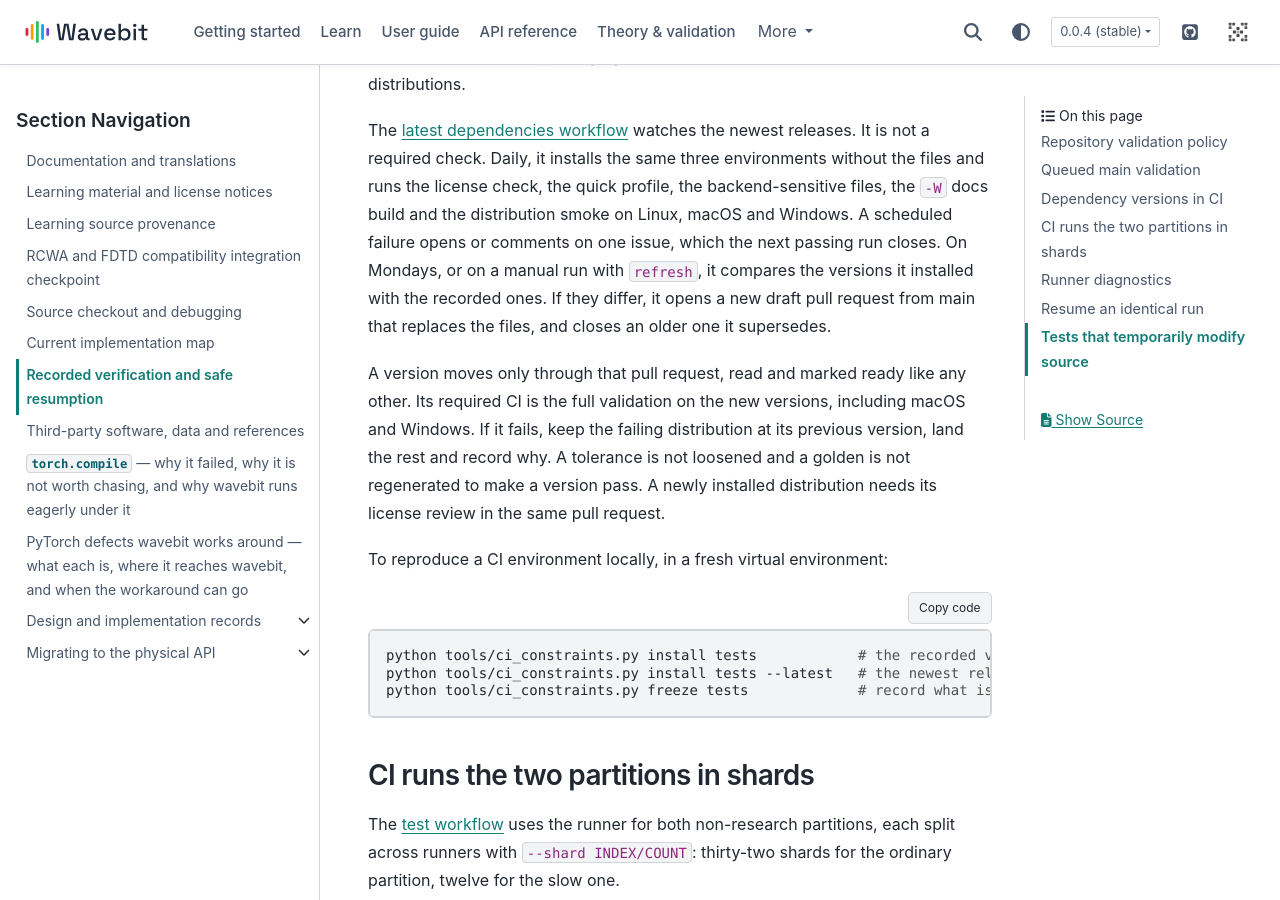
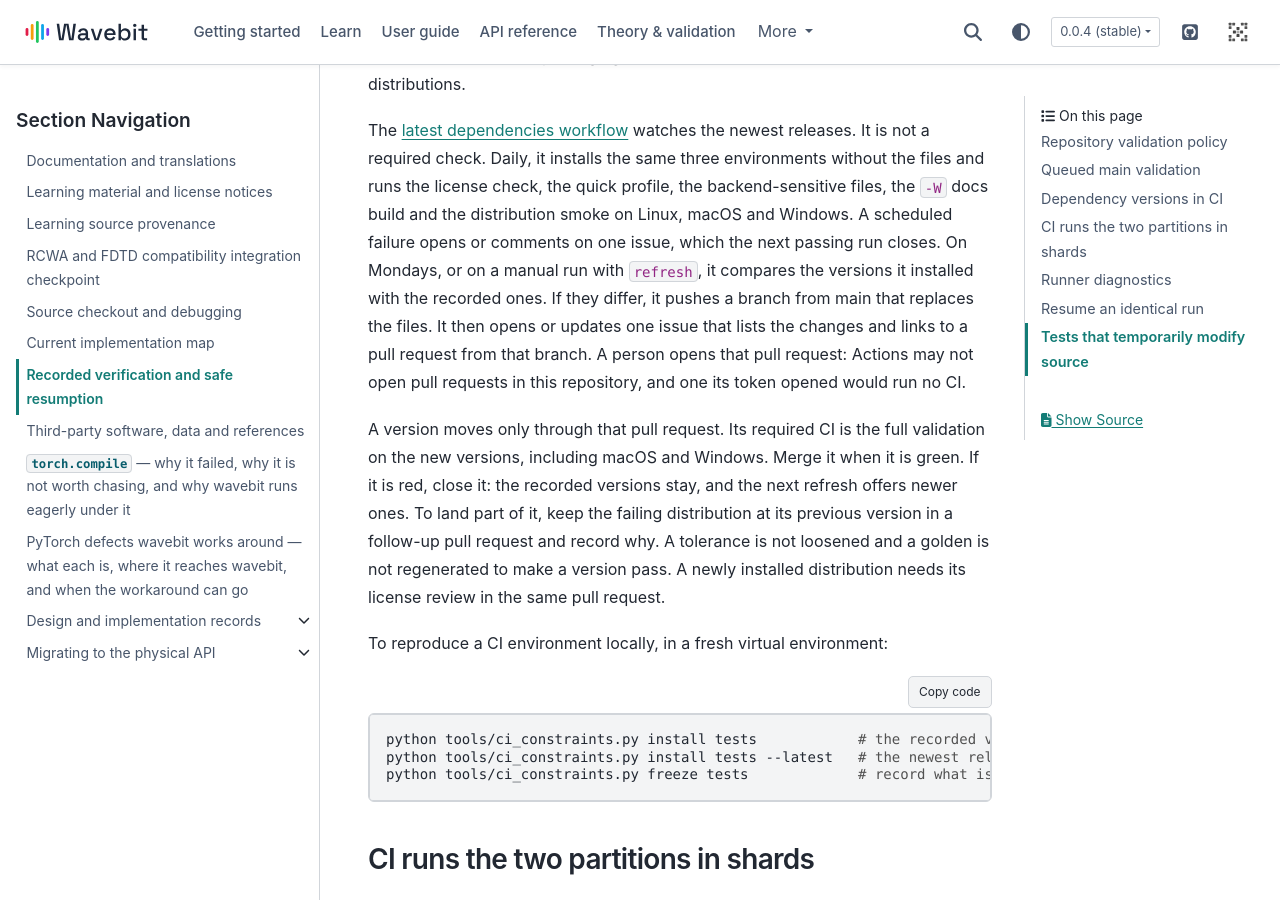
Before and after one commit to fieldalgo/wavebit, a Sphinx documentation site: the page built from docs/development/verification.md, in a window 1280 px wide and 900 px high, scrolled down 3644 px. Built offline with Sphinx 7.4.7 and the PyData theme 0.15.4, drawn with Linux system fonts in a browser that asks for light colours; pages that are not in the unit, such as notebooks, are missing from menus.

Commit message:
ci: link the dependency refresh from an issue instead of opening its PR
The refresh job opened its pull request with the workflow token, which
needs "Allow GitHub Actions to create and approve pull requests". That
setting cannot be enabled for this repository, so the Monday refresh would
fail at that step.

The job now pushes the branch from main, deletes older refresh branches,
and opens or updates one issue ("Newer dependency versions are ready to
record") that lists the changes and links to the pull request from that
branch. A person opens the pull request, which also means its required CI
runs on its own; one the workflow token opened would not. A pull request
opened from an older refresh branch is closed as superseded, one that
records exactly the new versions is left alone, and the issue closes once
main records the newest versions.

Co-Authored-By: Claude Opus 5.5 <noreply@anthropic.com>
Claude-Session: https://claude.ai/code/session_01EsCWziLSzoAVuBy4pCV7J6

```diff
--- a/docs/development/verification.md
+++ b/docs/development/verification.md
@@ -131,12 +131,15 @@ backend-sensitive files, the `-W` docs build and the distribution smoke on Linux
 Windows. A scheduled
 failure opens or comments on one issue, which the next passing run closes. On Mondays, or on
 a manual run with `refresh`, it compares the versions it installed with the recorded ones. If
-they differ, it opens a new draft pull request from main that replaces the files, and closes
-an older one it supersedes.
+they differ, it pushes a branch from main that replaces the files. It then opens or updates
+one issue that lists the changes and links to a pull request from that branch. A person
+opens that pull request: Actions may not open pull requests in this repository, and one its
+token opened would run no CI.
 
-A version moves only through that pull request, read and marked ready like any other. Its
-required CI is the full validation on the new versions, including macOS and Windows. If it
-fails, keep the failing distribution at its previous version, land the rest and record why.
+A version moves only through that pull request. Its required CI is the full validation on the
+new versions, including macOS and Windows. Merge it when it is green. If it is red, close it:
+the recorded versions stay, and the next refresh offers newer ones. To land part of it, keep
+the failing distribution at its previous version in a follow-up pull request and record why.
 A tolerance is not loosened and a golden is not regenerated to make a version pass. A newly
 installed distribution needs its license review in the same pull request.
 
```
Also changed, not shown: docs/locales/ko/pages/development/verification.md (+7 -5 lines), 1 other file.
